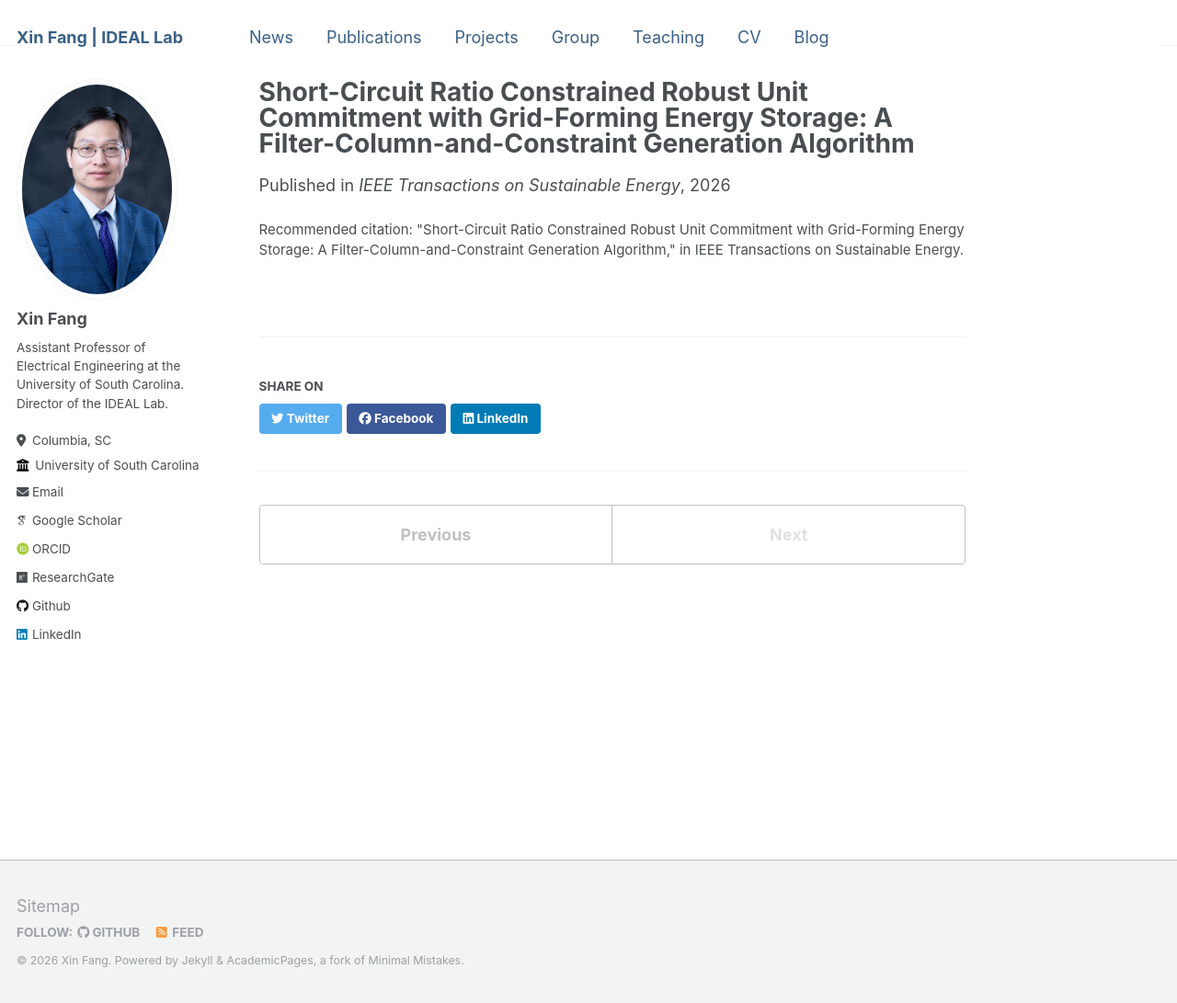
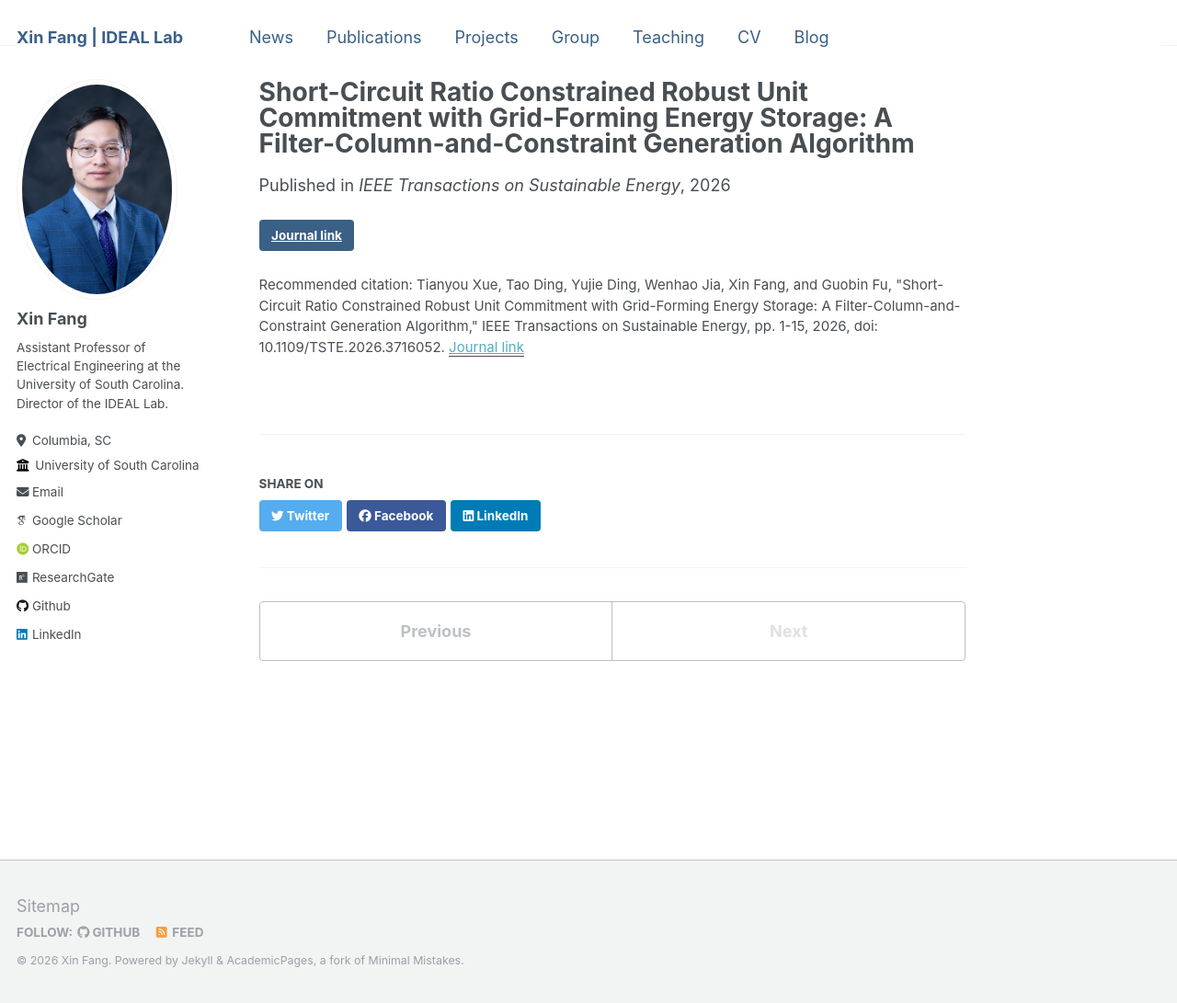
Before and after one commit to XinFang88/xinfang88.github.io, a Jekyll site: the page built from _publications/2026-TSTE-SCR-GFM-UC.md, in a window 1280 px wide and 1091 px high. Shown: the whole window at 92% size. Built offline with Jekyll 4.4.1, drawn with Linux system fonts in a browser that asks for light colours; some web fonts are replaced.

Commit message:
pub update

```diff
--- a/_publications/2026-TSTE-SCR-GFM-UC.md
+++ b/_publications/2026-TSTE-SCR-GFM-UC.md
@@ -1,7 +1,8 @@
 ---
 title: "Short-Circuit Ratio Constrained Robust Unit Commitment with Grid-Forming Energy Storage: A Filter-Column-and-Constraint Generation Algorithm"
 collection: publications
-date: 2026-07-15
+date: 2026-07-22
 venue: 'IEEE Transactions on Sustainable Energy'
-citation: '"Short-Circuit Ratio Constrained Robust Unit Commitment with Grid-Forming Energy Storage: A Filter-Column-and-Constraint Generation Algorithm," in IEEE Transactions on Sustainable Energy.'
+citation: 'Tianyou Xue, Tao Ding, Yujie Ding, Wenhao Jia, Xin Fang, and Guobin Fu, "Short-Circuit Ratio Constrained Robust Unit Commitment with Grid-Forming Energy Storage: A Filter-Column-and-Constraint Generation Algorithm," IEEE Transactions on Sustainable Energy, pp. 1-15, 2026, doi: 10.1109/TSTE.2026.3716052.'
+paperurl: 'https://ieeexplore.ieee.org/document/11617340'
 ---
```
